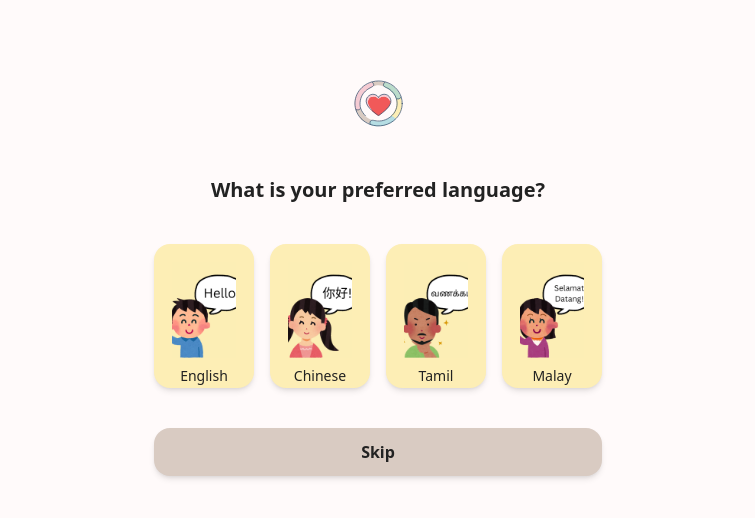
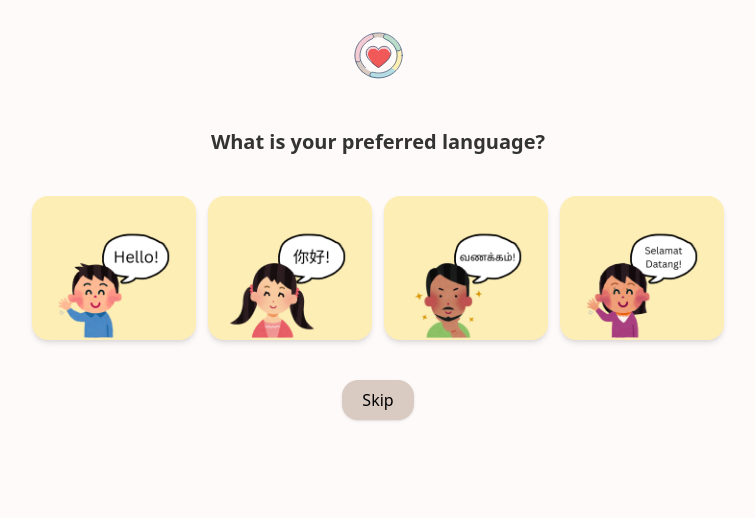
Before and after one commit to magentaong/BefriendersCircle, a React (Vite) app in the folder client/: page /onboarding in a window 1280 px wide. Shown: the top 518 px of the page, without its empty margins (262-1017 px from the left). Built offline with nearby package versions, Linux system fonts and the light colour scheme; sample sign-in values are in the browser's storage.

Commit message:
Revert "Update Onboarding.tsx"
This reverts commit b57cf37ff283f8026ab46806a6aea55a076b6932.

```diff
--- a/client/src/pages/Onboarding.tsx
+++ b/client/src/pages/Onboarding.tsx
@@ -34,27 +34,26 @@ export default function Onboarding() {
   };
 
   return (
-    <main className="flex flex-col items-center gap-8 md:gap-10 p-4 md:p-6 max-w-4xl mx-auto">
-      <img src="/ESC.svg" alt="Logo" className="w-12 md:w-16 mt-8 md:mt-12" />
-      <h2 className="text-lg md:text-xl font-semibold text-charcoal">What is your preferred language?</h2>
+    <main className="flex flex-col items-center gap-10 p-6">
+      <img src="/ESC.svg" alt="Logo" className="w-16" />
+      <h2 className="text-xl font-semibold">What is your preferred language?</h2>
 
-      <div className="grid grid-cols-2 sm:grid-cols-4 gap-3 md:gap-4 w-full max-w-md">
+      <div className="grid grid-cols-2 sm:grid-cols-4 gap-3">
         {languages.map((lang) => (
           <button
             key={lang.label}
-            className={`rounded-2xl shadow-md bg-canary flex flex-col items-center outline-none border-2 px-3 md:px-4 pt-3 md:pt-4 ${
-              selected === lang.label ? "border-charcoal" : "border-transparent"
+            className={`rounded-2xl shadow-md bg-canary flex flex-col items-center outline-none border-2 px-5 pt-5 ${
+              selected === lang.label ? "border-[#964B00]" : "border-transparent"
             }`}
             onClick={() => setSelected(lang.label)}
           >
-            <img src={lang.img} alt={lang.label} className="w-20 h-20 md:w-24 md:h-24 object-cover" />
-            <span className="text-xs md:text-sm text-charcoal mt-2">{lang.label}</span>
+            <img src={lang.img} alt={lang.label} className="w-30 h-30 object-cover" />
           </button>
         ))}
       </div>
 
       <button
-        className="bg-latte text-charcoal px-4 md:px-6 py-2 md:py-3 rounded-2xl shadow-md hover:brightness-95 font-semibold w-full max-w-md"
+        className="bg-latte text-black px-5 py-2 rounded-2xl shadow hover:brightness-95"
         onClick={handleSelect}
         disabled={!selected}
       >
@@ -63,3 +62,4 @@ export default function Onboarding() {
     </main>
   );
 }
+//TODO: I'm p sure galaxy fold 5 messes up the responsiveness here.. SCREW THAT PHONE MODEL HMPH
```
